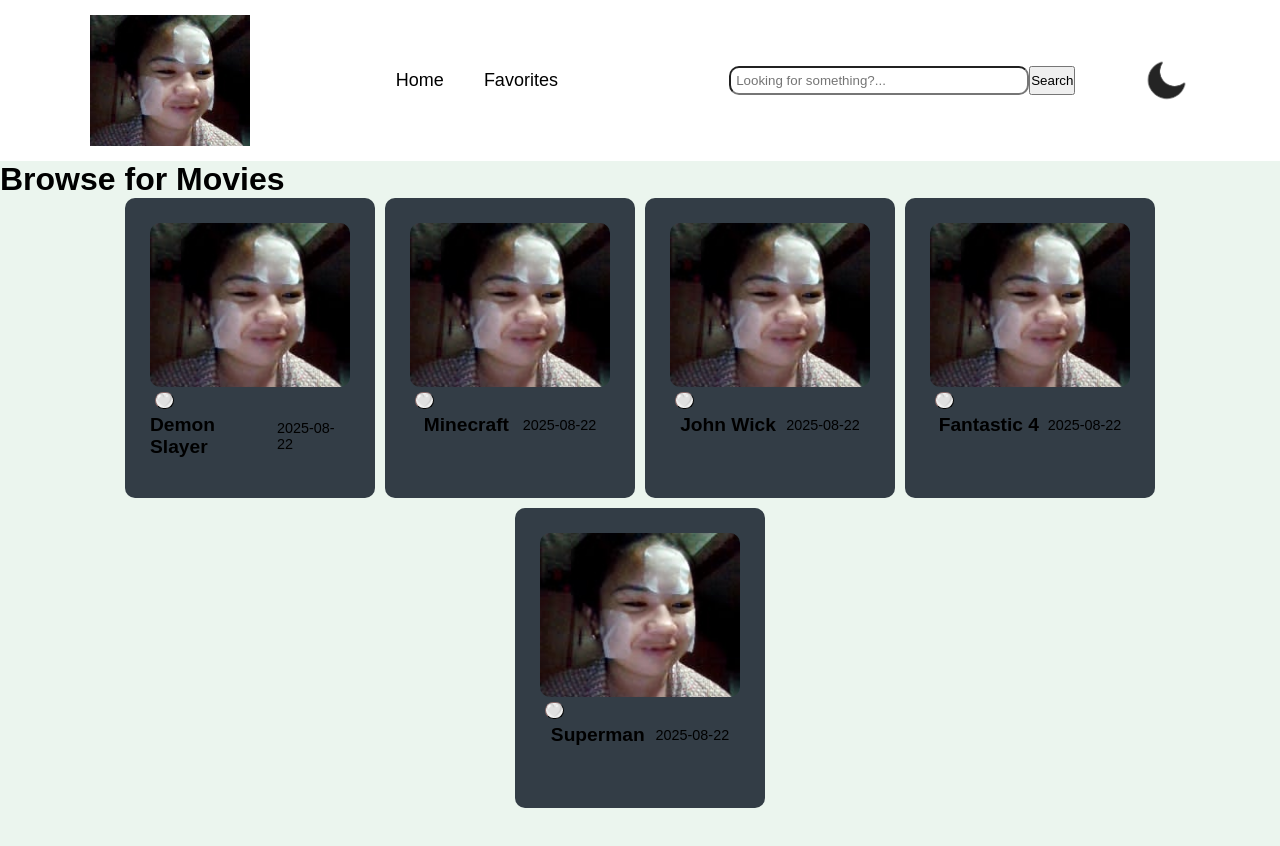
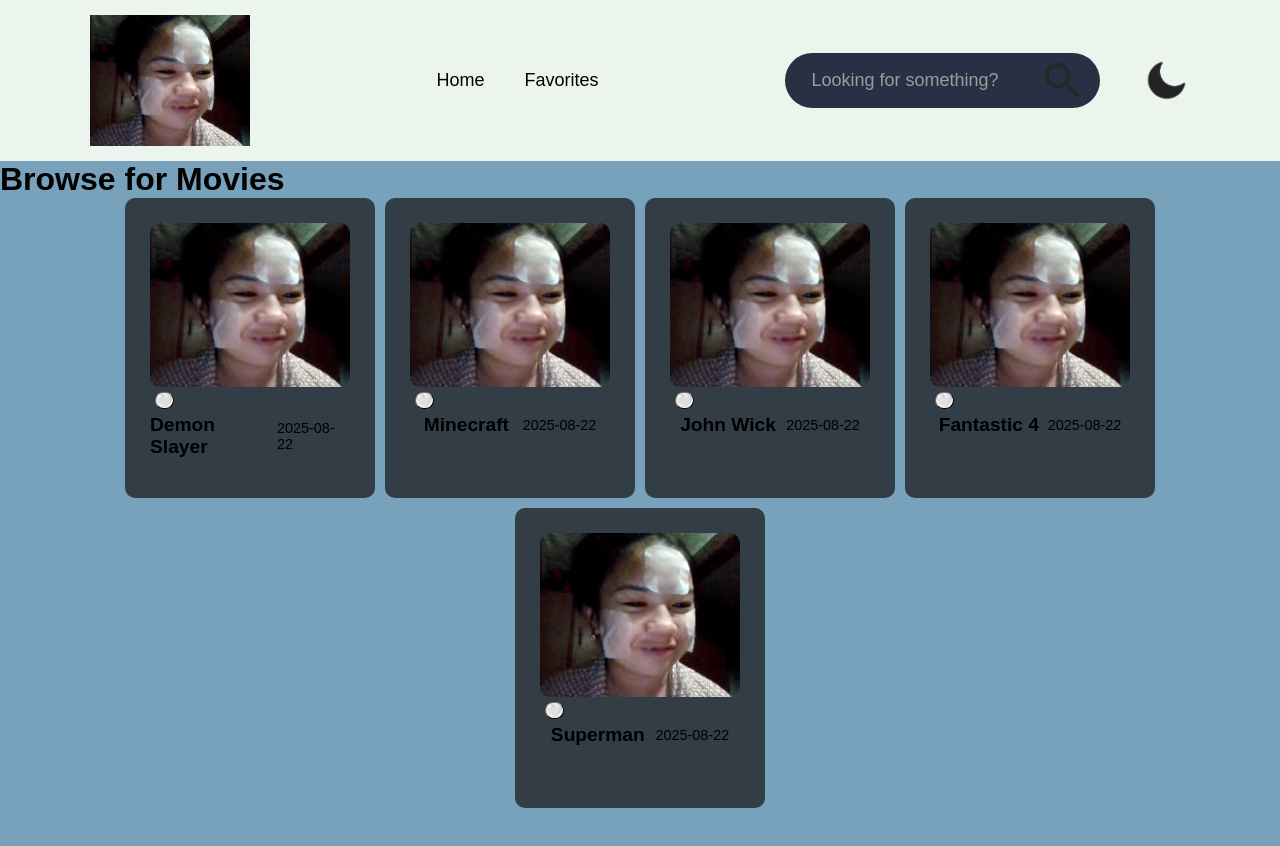
Before and after one commit to ashux-abo/React-Movie, a React (Vite) app in the folder frontend/: page / in a window 1280 px wide. Shown: the top 846 px of the page. Built offline with nearby package versions, Linux system fonts and the light colour scheme.

Commit message:
Enhance Navbar and Home components: add theme support, update search functionality, and improve styling

```diff
--- a/frontend/src/App.tsx
+++ b/frontend/src/App.tsx
@@ -1,12 +1,12 @@
 import { Routes, Route } from 'react-router-dom'
 import Home from './pages/Home'
-import Favorites from './pages/Favorites'
-import Navbar from './components/Navbar'
+import { useState } from 'react'
 
 function App() {
+  const [theme, setTheme] = useState('light');
   return (
    <div className='container'>
-    <Home/>
+    <Home theme={theme} setTheme={setTheme}/>
    </div>
   )
 }
--- a/frontend/src/components/Navbar.tsx
+++ b/frontend/src/components/Navbar.tsx
@@ -3,16 +3,28 @@ import '../components/navbar.css'
 import toggle_light from '../assets/day.png'
 import toggle_dark from '../assets/night.png'
 import babi from '../assets/babi.jpg'
+import search_light from '../assets/search-w.png'
+import search_dark from '../assets/search-b.png'
 
 
 type NavbarProps = {
+    theme: string;
+    setTheme: (query: string) => void;
     searchQuery: string;
     setSearchQuery: (query: string) => void;
 }
 
-const Navbar = ({searchQuery, setSearchQuery }:NavbarProps) => {
+const Navbar = ({searchQuery, setSearchQuery, theme, setTheme }:NavbarProps) => {
     const handleSearch = (e: React.FormEvent<HTMLFormElement>) => {
-        e.preventDefault
+        e.preventDefault();
+        alert(searchQuery);
+    }
+
+    const toggleMode = () =>{
+        theme == 'light' ? setTheme('dark') : setTheme('light');
+    }
+
+    const handleSearchClick = () =>{
         alert(searchQuery);
     }
     return (
@@ -32,10 +44,10 @@ const Navbar = ({searchQuery, setSearchQuery }:NavbarProps) => {
                     value={searchQuery}
                     onChange={(e) => setSearchQuery(e.target.value)}
                 />
-                <button type='submit' className='search-btn'>Search</button>
+                <img src={theme == 'light' ? search_dark : search_light} alt="Search" className='toggle-icon' onClick={handleSearchClick}/>
             </form>
 
-            <img src={toggle_dark} alt="" className='toggle-icon'/>
+            <img src={toggle_dark} alt="" className='toggle-icon' onClick={()=>{toggleMode}}/>
         </div>
     )
 }
--- a/frontend/src/components/navbar.css
+++ b/frontend/src/components/navbar.css
@@ -1,23 +1,28 @@
 .search-form{
     display: flex;
-    justify-content: center;
-    align-content: center;
-    padding: 25px;
+    align-items: center;
+    padding: 10px 20px;
+    background: #283044;
+    border-radius: 50px;
 }
 .search-input{
-    width: 300px;
-    max-width: 100%;
-    padding: 5px;
-    border-radius: 10px;
-    background: white;
-    color: black;
+    padding: 6px;
+    background: transparent;
+    border: 0;
+    outline: 0;
+    color: #EBF5EE;
+    font-size: 18px;
+    max-width: 200px;
+}
+.search-form ::placeholder{
+    color: #9c9c9c;
 }
 .navbar{
     width: 100%;
     display: flex;
     justify-content: space-between;
     align-items: center;
-    background: #fff;
+    background: #EBF5EE;
     padding: 15px 7%;
 }
 .logo{
@@ -40,3 +45,7 @@ ul li{
     cursor: pointer;
     margin-left: 40px;
 }
+.search-form img{
+    width: 35px;
+    cursor: pointer;
+}
--- a/frontend/src/index.css
+++ b/frontend/src/index.css
@@ -7,5 +7,5 @@
 .container{
   width: 100vw;
   min-height: 100vw;
-  background:#EBF5EE;
+  background:#78A1BB;
 }
--- a/frontend/src/pages/Home.tsx
+++ b/frontend/src/pages/Home.tsx
@@ -4,9 +4,13 @@ import '../components/home.css'
 import { useNavigate } from "react-router-dom";
 import Navbar from "../components/Navbar";
 
-function Home() {
+type HomeProps ={
+    theme: string;
+    setTheme: (query: string) => void;
+}
+
+function Home({theme, setTheme}:HomeProps) {
     const [searchQuery, setSearchQuery] = useState("");
-
     const movies = [
         { id: 1, title: 'Demon Slayer', releaseDate: '2025-08-22', poster: './babi.jpg' },
         { id: 2, title: 'Minecraft', releaseDate: '2025-08-22', poster: './babi.jpg' },
@@ -19,7 +23,7 @@ function Home() {
 
     return (
         <>
-            <Navbar searchQuery={searchQuery} setSearchQuery={setSearchQuery}/>
+            <Navbar searchQuery={searchQuery} setSearchQuery={setSearchQuery} theme={theme} setTheme={setTheme}/>
             <h1>Browse for Movies</h1>
 
             <div className="home">
```
